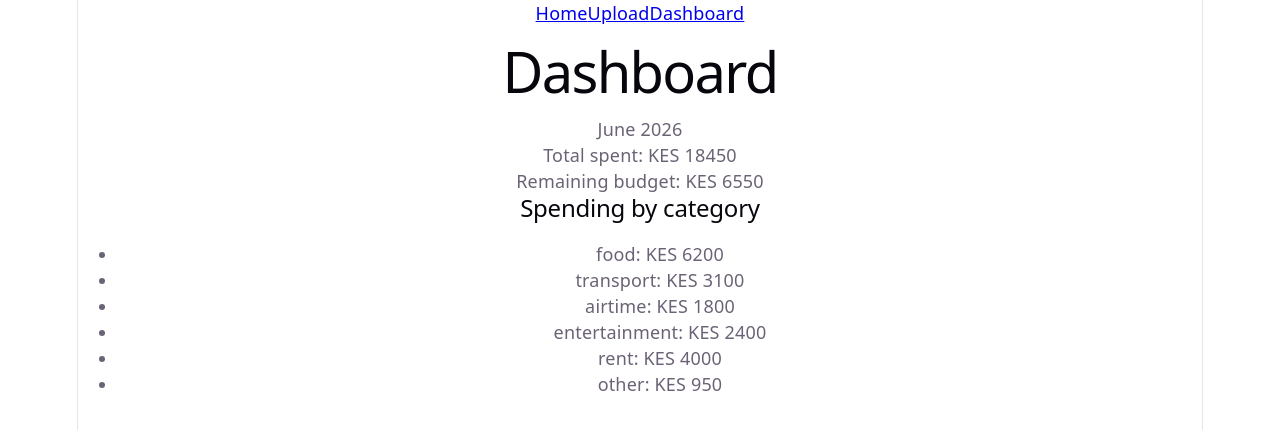
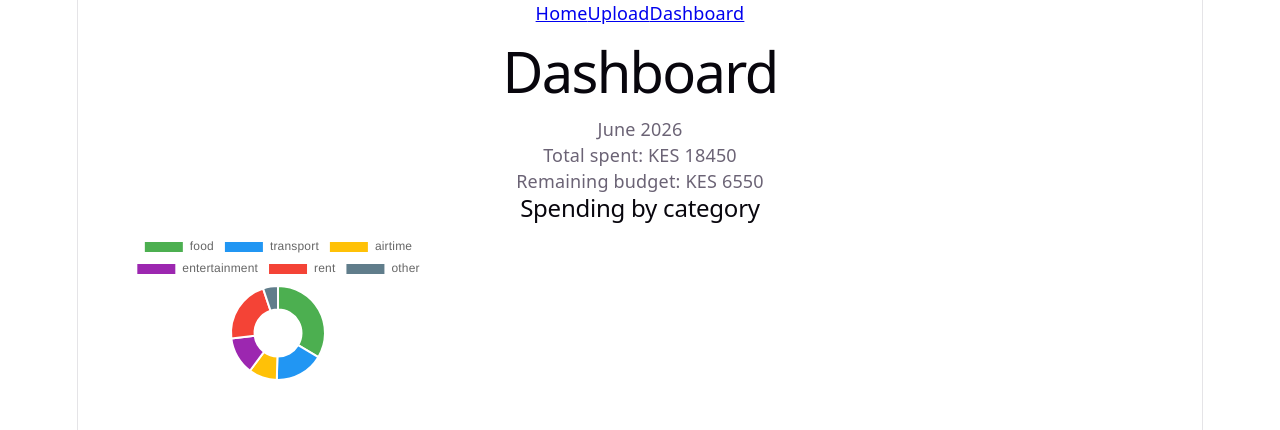
Before and after one commit to Joshu79/Team_8_Internet_Application_Programing_Project, a React (Vite) app: page /dashboard in a window 1280 px wide. Shown: the top 430 px of the page. Built offline with nearby package versions, Linux system fonts and the light colour scheme.

Commit message:
Add spending breakdown chart to Dashboard using Chart.js

```diff
--- a/package.json
+++ b/package.json
@@ -10,7 +10,9 @@
     "preview": "vite preview"
   },
   "dependencies": {
+    "chart.js": "^4.5.1",
     "react": "^19.2.7",
+    "react-chartjs-2": "^5.3.1",
     "react-dom": "^19.2.7",
     "react-router-dom": "^7.18.1"
   },
--- /dev/null
+++ b/src/components/SpendingChart.jsx
@@ -0,0 +1,28 @@
+import { Doughnut } from 'react-chartjs-2'
+import { Chart as ChartJS, ArcElement, Tooltip, Legend } from 'chart.js'
+
+ChartJS.register(ArcElement, Tooltip, Legend)
+
+const SpendingChart = ({ categories }) => {
+  const chartData = {
+    labels: Object.keys(categories),
+    datasets: [
+      {
+        label: 'Spending by category',
+        data: Object.values(categories),
+        backgroundColor: [
+          '#4CAF50',
+          '#2196F3',
+          '#FFC107',
+          '#9C27B0',
+          '#F44336',
+          '#607D8B'
+        ]
+      }
+    ]
+  }
+
+  return <Doughnut data={chartData} options={{ maintainAspectRatio: false }} />
+}
+
+export default SpendingChart
--- a/src/pages/Dashboard.jsx
+++ b/src/pages/Dashboard.jsx
@@ -1,4 +1,5 @@
 import { mockData } from '../data/mockTransactions'
+import SpendingChart from '../components/SpendingChart'
 
 const Dashboard = () => {
   return (
@@ -9,13 +10,9 @@ const Dashboard = () => {
       <p>Remaining budget: KES {mockData.remainingBudget}</p>
 
       <h2>Spending by category</h2>
-      <ul>
-        {Object.entries(mockData.categories).map(([category, amount]) => (
-          <li key={category}>
-            {category}: KES {amount}
-          </li>
-        ))}
-      </ul>
+      <div style={{ maxWidth: '400px' }}>
+        <SpendingChart categories={mockData.categories} />
+      </div>
     </div>
   )
 }
```
Also changed, not shown: 1 other file (tests, documents, lock files or other folders).
